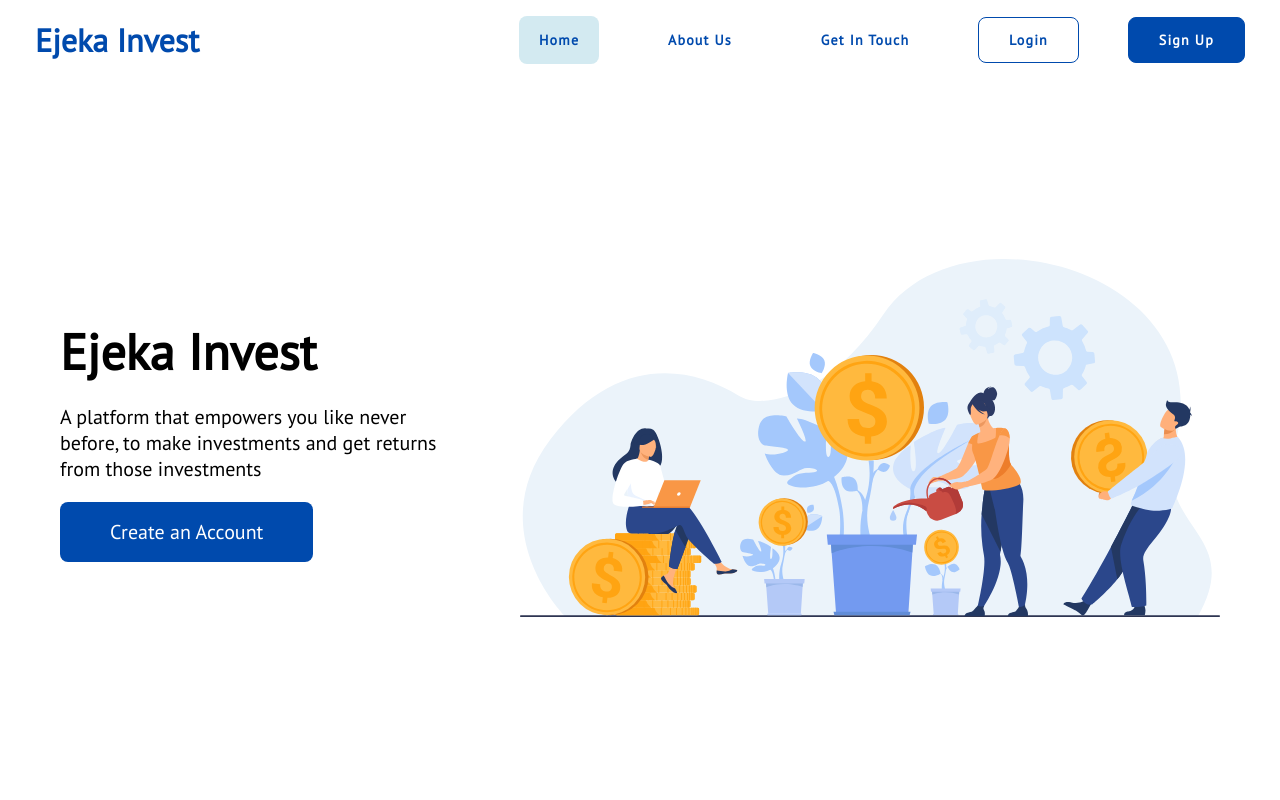
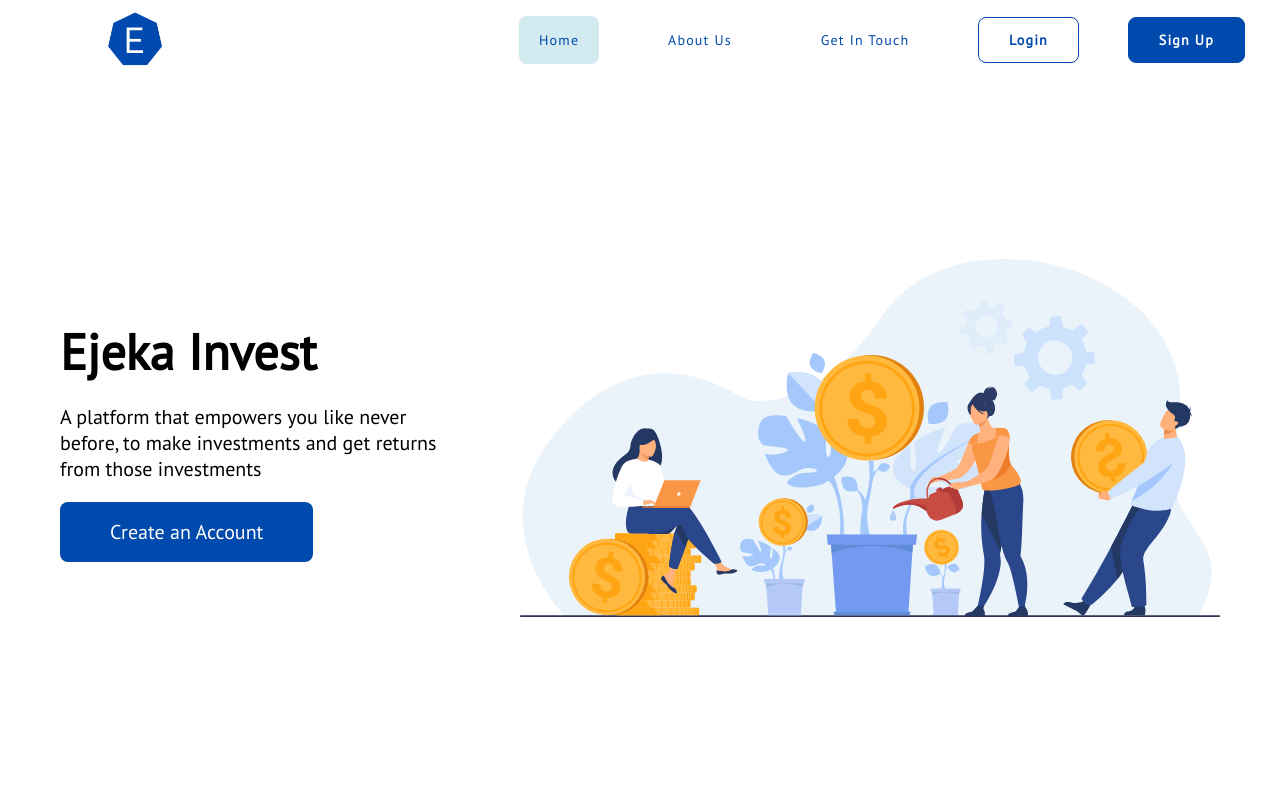
Before and after one commit to Ejeka-Invest/ejeka_invest, a React (Create React App) app in the folder frontend/: page / in a window 1280 px wide. Shown: the top 800 px of the page. Built offline with nearby package versions, Linux system fonts and the light colour scheme.

Commit message:
Brand Logo added to navigation

```diff
--- a/frontend/src/components/Navbar.css
+++ b/frontend/src/components/Navbar.css
@@ -16,6 +16,7 @@
     }
 }
 .navbar__wrapper {
+    overflow-y: hidden;
     height: 80px;
     display: flex;
     align-items: center;
@@ -31,8 +32,8 @@
     text-decoration: none;
     color: var(--ejeka_blue);
 }
-.navbar__logo h1 {
-    display: inline-block;
+.navbar__logo img {
+    height: 200px;
 }
 .navbar__links {
     flex: 0.6;
@@ -52,7 +53,6 @@
     border-radius: 8px;
 }
 .navbar__link {
-    font-weight: bold;
     list-style: none;
     padding: 15px 20px;
     border-radius: 8px;
--- a/frontend/src/components/Navbar.js
+++ b/frontend/src/components/Navbar.js
@@ -7,6 +7,7 @@ import { CgClose } from "react-icons/cg";
 import { showSidebar, hideSidebar } from "../store/actions/sidebar";
 import { useDispatch, useSelector } from "react-redux";
 import Sidebar from "./Sidebar";
+import logo from "../svgs/logo.svg";
 
 function Navbar() {
   let dispatch = useDispatch();
@@ -35,7 +36,7 @@ function Navbar() {
         <div className="navbar__wrapper">
           <div className="navbar__logo">
             <Link to="/" exact>
-              <h1>Ejeka Invest</h1>
+              <img src={logo} alt=""/>
             </Link>
           </div>
           <ul className="navbar__links">
```
Also changed, not shown: frontend/src/svgs/logo.svg (added), 11 other files (tests, documents, lock files or other folders).
